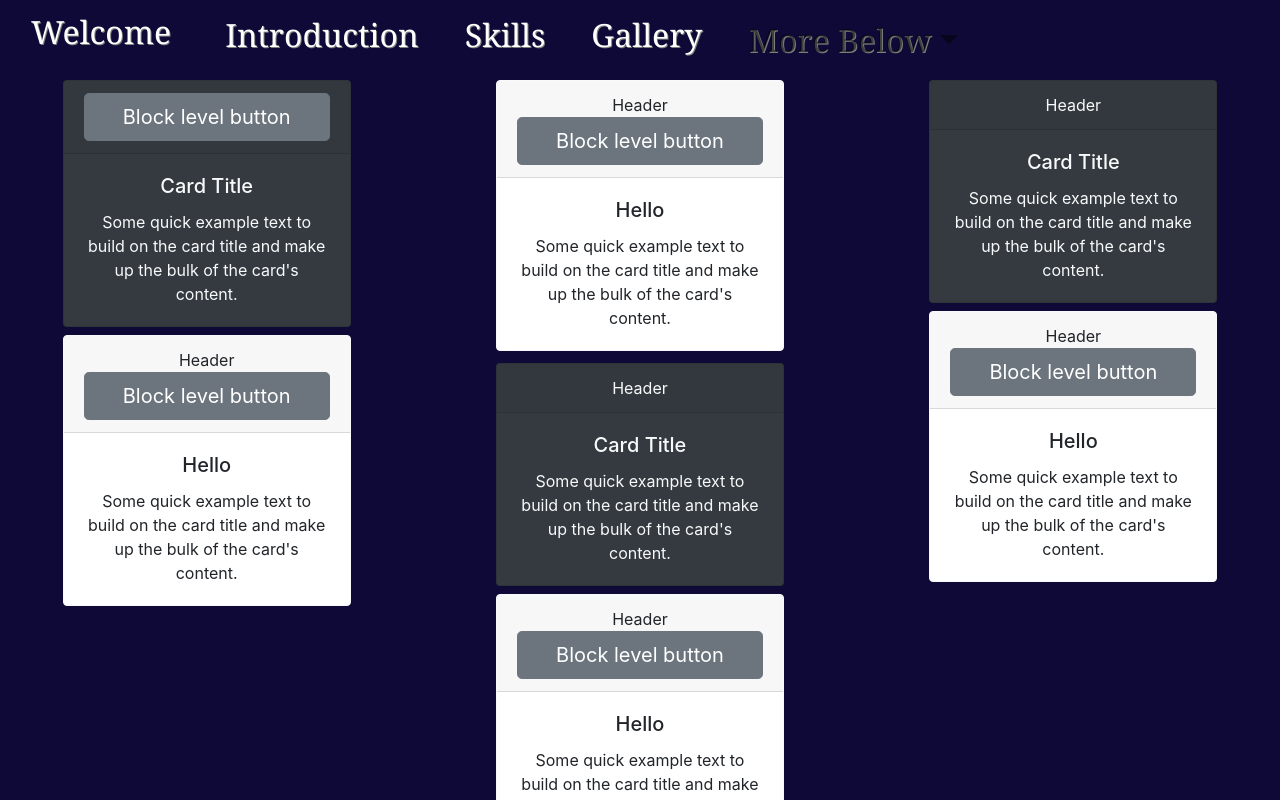
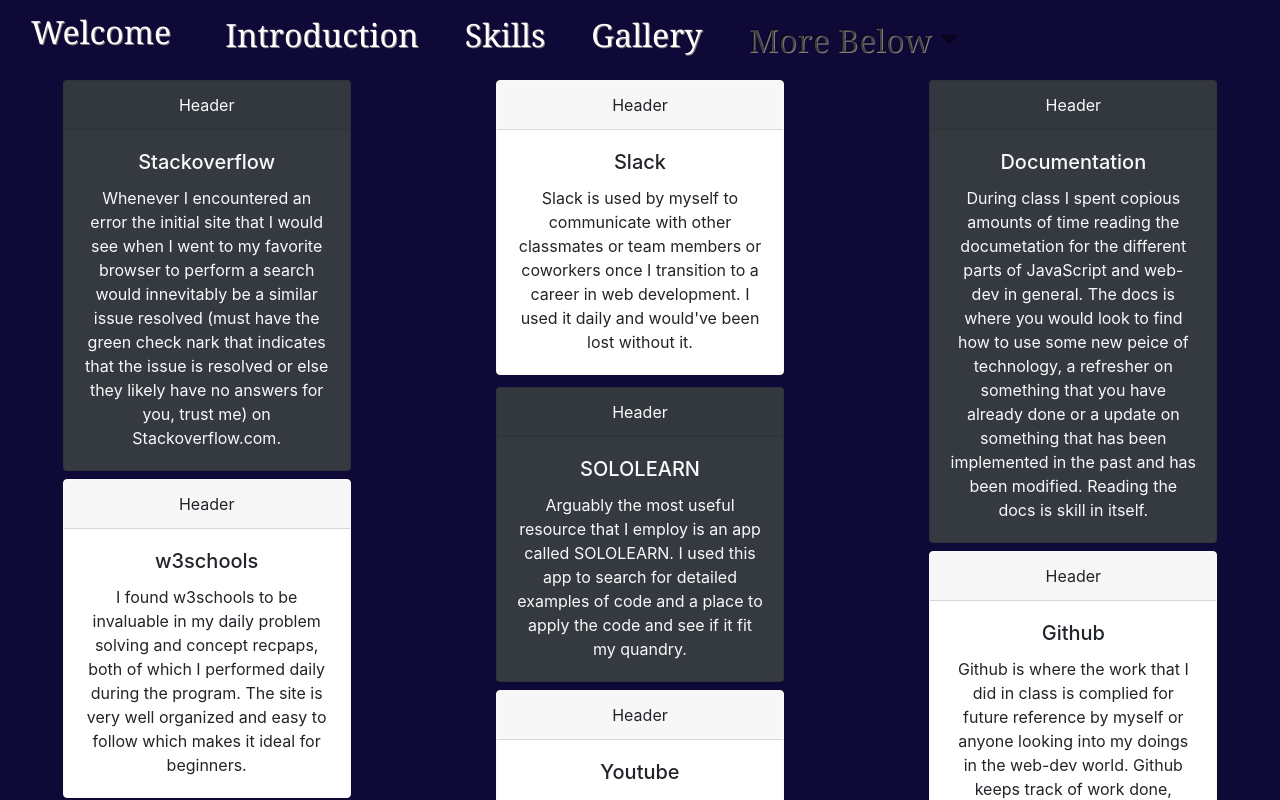
Before and after one commit to StevenSJones/my-react-portfolio, a React (Create React App) app: page /skills in a window 1280 px wide. Shown: the top 800 px of the page. Built offline with nearby package versions, Linux system fonts and the light colour scheme.

Commit message:
I removed the buttons from each skill in the Skills.js page and I added the description for each skill on the page.

```diff
--- a/src/pages/Skills.js
+++ b/src/pages/Skills.js
@@ -13,16 +13,15 @@
           style={{ width: "18rem" }}
           className="mb-2"
         >
-          <Card.Header>
-            <Button variant="secondary" size="lg" block>
-              Block level button
-            </Button>
-          </Card.Header>
+          <Card.Header>Header</Card.Header>
           <Card.Body>
-            <Card.Title> Card Title </Card.Title>
+            <Card.Title>Stackoverflow </Card.Title>
             <Card.Text>
-              Some quick example text to build on the card title and make up the
-              bulk of the card's content.
+              Whenever I encountered an error the initial site that I would see
+              when I went to my favorite browser to perform a search would
+              innevitably be a similar issue resolved (must have the green check
+              nark that indicates that the issue is resolved or else they likely
+              have no answers for you, trust me) on Stackoverflow.com.
             </Card.Text>
           </Card.Body>
         </Card>
@@ -32,17 +31,14 @@
           text="{{ rgb(14, 9, 54) }}"
           style={{ width: "18rem" }}
         >
-          <Card.Header>
-            Header{" "}
-            <Button variant="secondary" size="lg" block>
-              Block level button
-            </Button>
-          </Card.Header>
+          <Card.Header>Header</Card.Header>
           <Card.Body>
-            <Card.Title>Hello</Card.Title>
+            <Card.Title>w3schools</Card.Title>
             <Card.Text>
-              Some quick example text to build on the card title and make up the
-              bulk of the card's content.
+              I found w3schools to be invaluable in my daily problem solving and
+              concept recpaps, both of which I performed daily during the
+              program. The site is very well organized and easy to follow which
+              makes it ideal for beginners.
             </Card.Text>
           </Card.Body>
         </Card>
@@ -53,17 +49,13 @@
           text="{{ rgb(14, 9, 54) }}"
           style={{ width: "18rem" }}
         >
-          <Card.Header>
-            Header{" "}
-            <Button variant="secondary" size="lg" block>
-              Block level button
-            </Button>
-          </Card.Header>
+          <Card.Header>Header</Card.Header>
           <Card.Body>
-            <Card.Title>Hello</Card.Title>
+            <Card.Title>Slack</Card.Title>
             <Card.Text>
-              Some quick example text to build on the card title and make up the
-              bulk of the card's content.
+              Slack is used by myself to communicate with other classmates or
+              team members or coworkers once I transition to a career in web
+              development. I used it daily and would've been lost without it.
             </Card.Text>
           </Card.Body>
         </Card>
@@ -75,10 +67,11 @@
         >
           <Card.Header>Header</Card.Header>
           <Card.Body>
-            <Card.Title>Card Title</Card.Title>
+            <Card.Title>SOLOLEARN</Card.Title>
             <Card.Text>
-              Some quick example text to build on the card title and make up the
-              bulk of the card's content.
+              Arguably the most useful resource that I employ is an app called
+              SOLOLEARN. I used this app to search for detailed examples of code
+              and a place to apply the code and see if it fit my quandry.
             </Card.Text>
           </Card.Body>
         </Card>
@@ -88,17 +81,15 @@
           text="{{ rgb(14, 9, 54) }}"
           style={{ width: "18rem" }}
         >
-          <Card.Header>
-            Header{" "}
-            <Button variant="secondary" size="lg" block>
-              Block level button
-            </Button>
-          </Card.Header>
+          <Card.Header>Header</Card.Header>
           <Card.Body>
-            <Card.Title>Hello</Card.Title>
+            <Card.Title>Youtube</Card.Title>
             <Card.Text>
-              Some quick example text to build on the card title and make up the
-              bulk of the card's content.
+              One of the main resources that I utilized; in regards to learning
+              the details that I was unable to grasp in the coding program that
+              I attended in 2020 was youtube. Specifically, the JavaScript for
+              beginners videos by EJ Media; who also has other tutorials
+              centered around coding and learning the specifics of a language.
             </Card.Text>
           </Card.Body>
         </Card>
@@ -110,10 +101,15 @@
         >
           <Card.Header>Header</Card.Header>
           <Card.Body>
-            <Card.Title>Card Title</Card.Title>
+            <Card.Title>Documentation</Card.Title>
             <Card.Text>
-              Some quick example text to build on the card title and make up the
-              bulk of the card's content.
+              During class I spent copious amounts of time reading the
+              documetation for the different parts of JavaScript and web-dev in
+              general. The docs is where you would look to find how to use some
+              new peice of technology, a refresher on something that you have
+              already done or a update on something that has been implemented in
+              the past and has been modified. Reading the docs is skill in
+              itself.
             </Card.Text>
           </Card.Body>
         </Card>
@@ -123,17 +119,14 @@
           text="{{ rgb(14, 9, 54) }}"
           style={{ width: "18rem" }}
         >
-          <Card.Header>
-            Header{" "}
-            <Button variant="secondary" size="lg" block>
-              Block level button
-            </Button>
-          </Card.Header>
+          <Card.Header>Header</Card.Header>
           <Card.Body>
-            <Card.Title>Hello</Card.Title>
+            <Card.Title>Github</Card.Title>
             <Card.Text>
-              Some quick example text to build on the card title and make up the
-              bulk of the card's content.
+              Github is where the work that I did in class is complied for
+              future reference by myself or anyone looking into my doings in the
+              web-dev world. Github keeps track of work done, frequency of work
+              done, team projects and group participation and much more.
             </Card.Text>
           </Card.Body>
         </Card>
```
